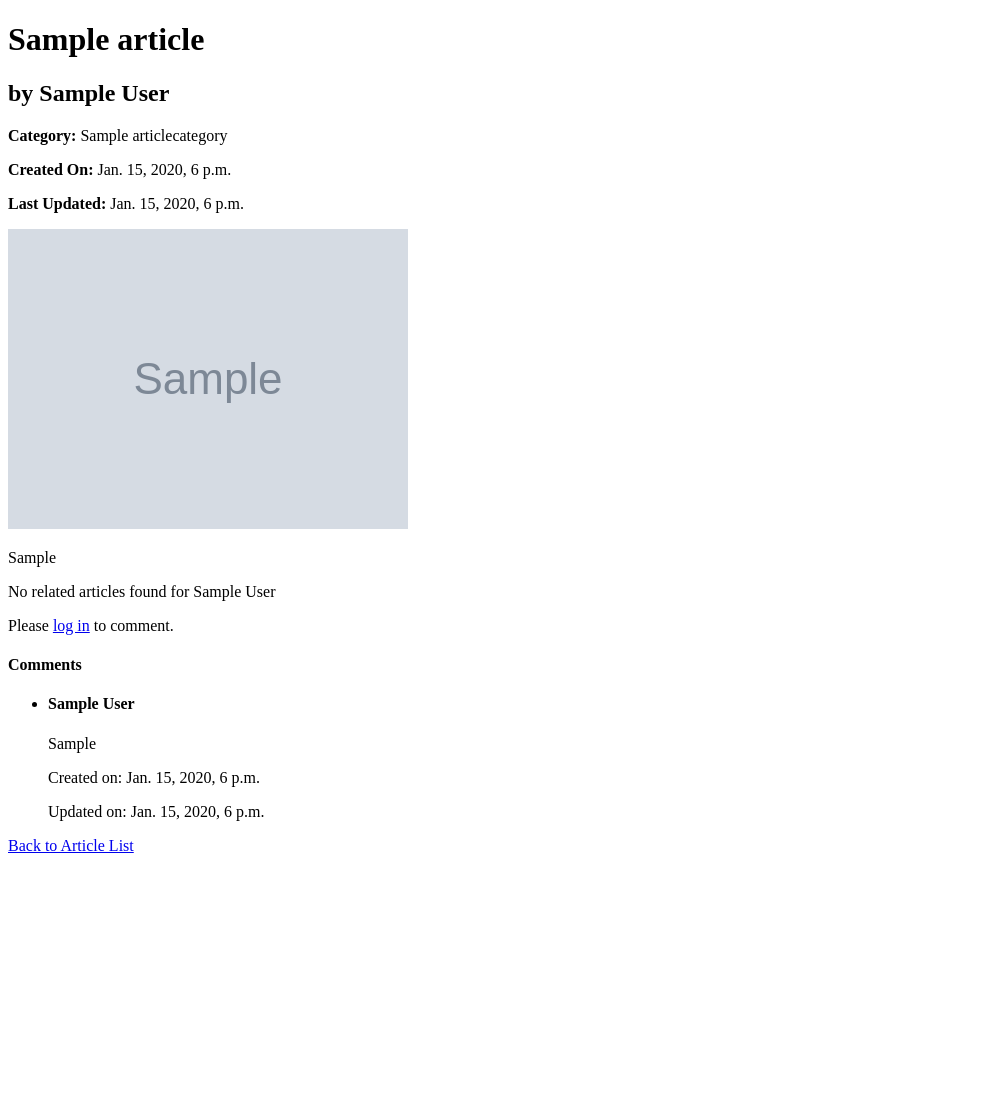
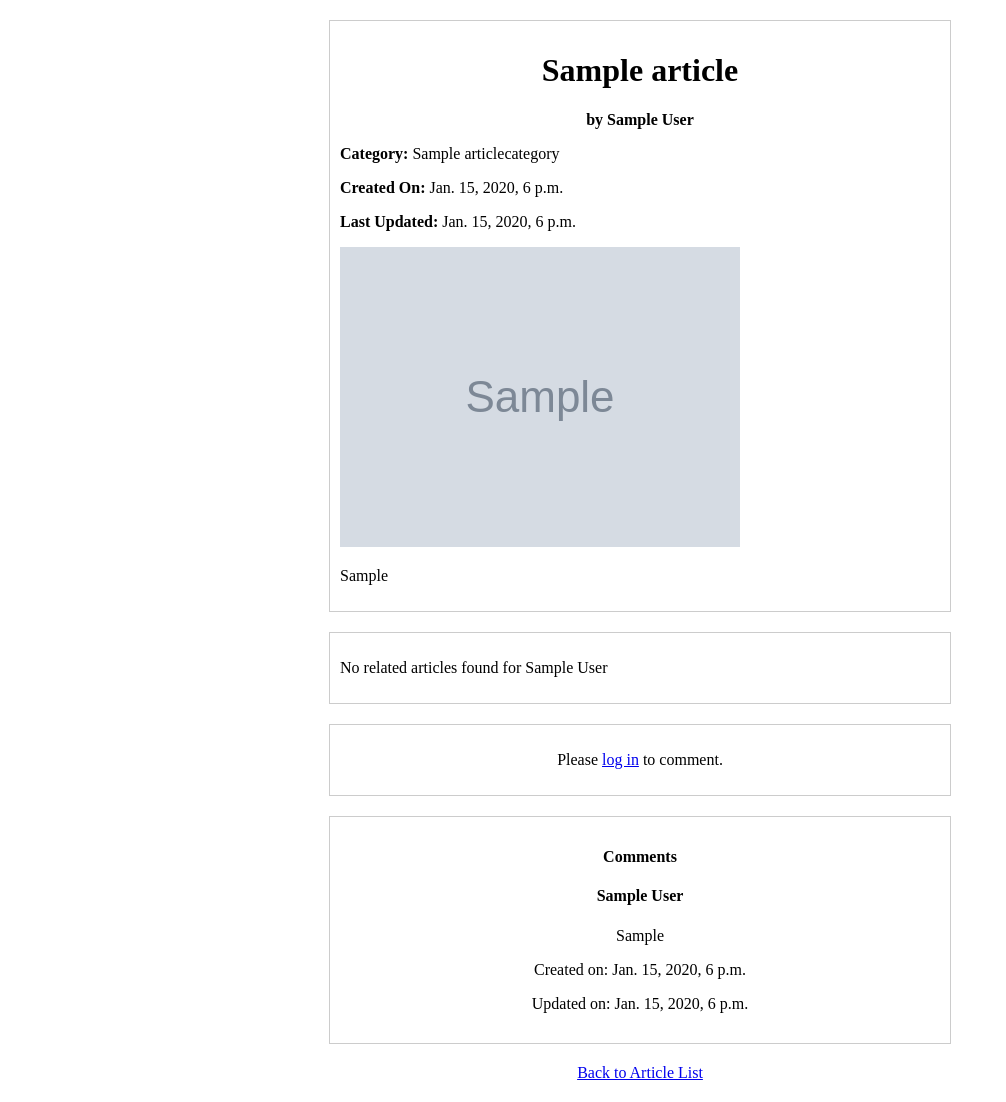
Before and after one commit to tchato-admu/hobbysite-F-21, a Django app: page /blog/article/1/ in a window 1280 px wide. Shown: the part 91-1193 px from the top of the page, without its empty margins (0-1006 px from the left). Before the commit the page ends 944 px from the top, so only its background shows below. Run offline with Django 5.2, Linux system fonts and the light colour scheme; tables that the repository leaves empty hold one stand-in row (values such as "Sample post"); grey boxes marked "Sample" are stand-in pictures.

Commit message:
fixed templates
made templates look less npc

```diff
--- a/hobbysite/blog/views.py
+++ b/hobbysite/blog/views.py
@@ -23,12 +23,12 @@ class ArticleListView(AuthorProfileMixin, ListView):
     template_name = 'blog/article_list.html'
 
     def get_context_data(self, **kwargs):
-        ctx = super().get_context_data(**kwargs)
+        context = super().get_context_data(**kwargs)
         author = self.get_author_profile()
         if author:
             articles_by_author = Article.objects.filter(author=author)
-            ctx['articles_by_author'] = articles_by_author
-        return ctx
+            context['articles_by_author'] = articles_by_author
+        return context
 
 class ArticleDetailView(DetailView):
     model = Article
--- a/hobbysite/templates/blog/article_detail.html
+++ b/hobbysite/templates/blog/article_detail.html
@@ -9,9 +9,70 @@
 
 <head>
     <title>{{ article.title }}</title>
+    <style>
+
+        h1, h2 {
+            text-align: center;
+        }
+
+        h2 {
+            font-size: 16px;
+        }
+
+        .edit-link {
+            display: block;
+            text-align: center;
+            margin-top: 10px;
+        }
+
+        .box {
+            border: 1px solid #ccc;
+            padding: 10px;
+            margin: 20px auto;
+            max-width: 600px;
+        }
+
+        .related-articles {
+            border: 1px solid #ccc;
+            padding: 10px;
+            margin-top: 20px;
+            max-width: 600px;
+        }
+
+        .related-articles ul {
+            margin-left: 20px;
+        }
+
+        .comments-section {
+            text-align: center;
+            margin-bottom: 20px;
+        }
+
+        .comments-list {
+            list-style-type: none;
+            padding: 0;
+        }
+
+        .comment-item {
+            margin-bottom: 20px;
+        }
+
+        .comments-form {
+            text-align: center;
+            margin-bottom: 20px;
+        }
+
+        .back-link {
+            display: block;
+            text-align: center;
+            margin: 20px auto;
+        }
+
+    </style>
 </head>
 
 <body>
+    <div class="box">
         <h1>{{ article.title }}</h1>
         <h2>by {{ article.author }}</h2>
 
@@ -27,22 +88,27 @@
 
         {% if user.is_authenticated %}
             {% if user.profile == article.author %}
-            <a href="{% url 'blog:article_update' article.pk %}">Edit Article</a>
+                <a href="{% url 'blog:article_update' article.pk %}" class="edit-link">Edit Article</a>
             {% endif %}
         {% endif %}
+    </div>
 
     {% if articles_by_author %}
+    <div class="box">
         <h3>Related Articles by {{ article.author }}</h3>
         <ul>
             {% for related_article in articles_by_author %}
                 <li><a href="{{ related_article.get_absolute_url }}">{{ related_article.title }}</a></li>
             {% endfor %}
         </ul>
+    </div>
     {% else %}
+        <div class="box">
             <p>No related articles found for {{ article.author }}</p>
+        </div>
     {% endif %}
 
-
+    <div class="box comments-form">
         {% if user.is_authenticated %}
             <form method="post">
                 {% csrf_token %}
@@ -52,11 +118,13 @@
         {% else %}
             <p>Please <a href="{% url 'login' %}">log in</a> to comment.</p>
         {% endif %}
+    </div>
 
+    <div class="box comments-section">
         <h4>Comments</h4>
-    <ul>
+        <ul class="comments-list">
             {% for comment in article.comment_set.all %}
-            <li>
+                <li class="comment-item">
                     <h4>{{ comment.author }}</h4>
                     <p>{{ comment.entry }}</p>
                     <p>Created on: {{ comment.created_on }}</p>
@@ -66,8 +134,10 @@
                 <li>No comments</li>
             {% endfor %}
         </ul>
+    </div>
 
-    <a href="{% url 'blog:article_list' %}">Back to Article List</a>
+    <a href="{% url 'blog:article_list' %}" class="back-link">Back to Article List</a>
+
 </body>
 </html>
 {% endblock %}
--- a/hobbysite/templates/navbar.html
+++ b/hobbysite/templates/navbar.html
@@ -2,7 +2,7 @@
 <html lang="en">
 <head>
     <meta charset="UTF-8">
-    <title>{% block title %}My Website{% endblock %}</title>
+    <title>{% block title %}Hobbysite{% endblock %}</title>
     <style>
         /* CSS for nav bar */
         nav {
```
Also changed, not shown: hobbysite/templates/blog/article_list.html (+12 -6 lines), hobbysite/blog/migrations/0001_initial.py, hobbysite/blog/migrations/0002_alter_article_header_image.py (deleted), hobbysite/media/images/download_1_ZlkkJsY.jpg (added), hobbysite/media/images/download_rTPNROr.jpg (added). Lines whose indentation alone changed are shown as unchanged.
